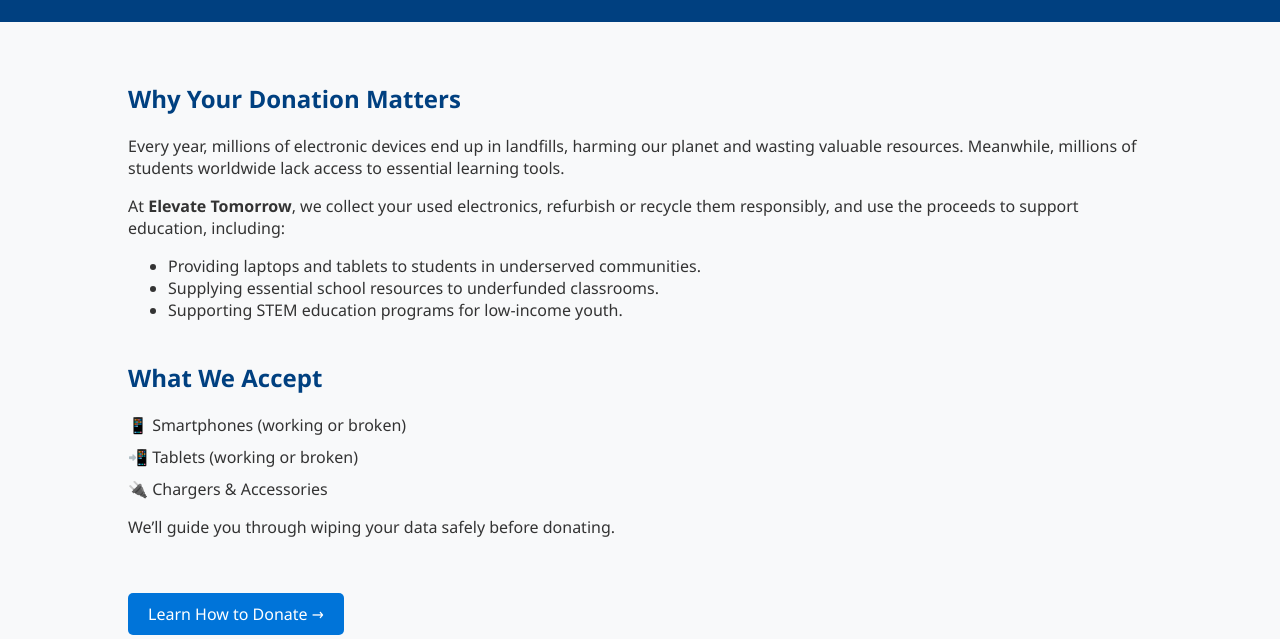
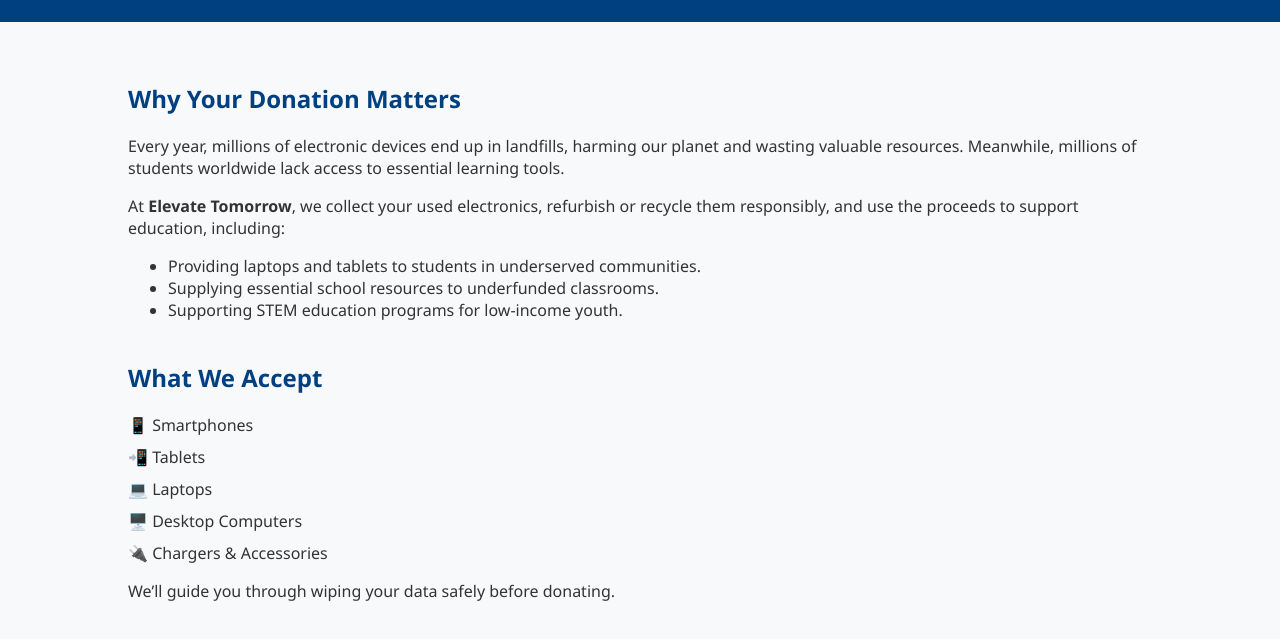
Before and after one commit to startupinnovation/elevatetomorrow, a plain HTML site: page index.html in a window 1280 px wide. Shown: the part 161-800 px from the top of the page. Drawn offline with Linux system fonts and the light colour scheme.

Commit message:
Update index.html

```diff
--- a/index.html
+++ b/index.html
@@ -24,11 +24,13 @@
         <section>
             <h2>What We Accept</h2>
             <ul class="donate-list">
-                <li>📱 Smartphones (working or broken)</li>
-                <li>📲 Tablets (working or broken)</li>
+                <li>📱 Smartphones</li>
+                <li>📲 Tablets</li>
+                <li>💻 Laptops</li>
+                <li>🖥️ Desktop Computers</li>
                 <li>🔌 Chargers & Accessories</li>
-            </ul>
-            <p>We’ll guide you through wiping your data safely before donating.</p>
+                </ul>
+        <p>We’ll guide you through wiping your data safely before donating.</p>
         </section>
         <section>
             <a class="button" href="donate.html">Learn How to Donate →</a>
```
